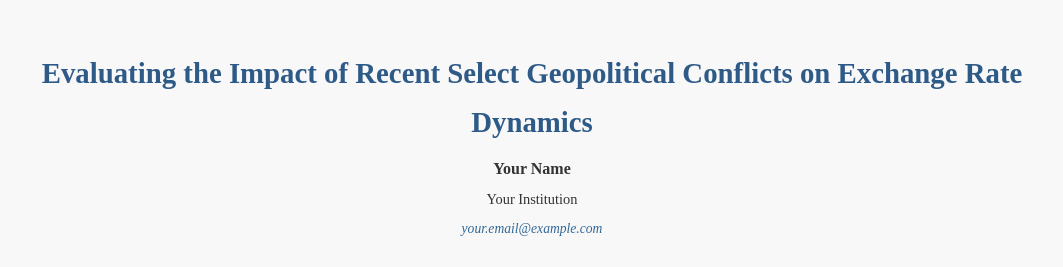
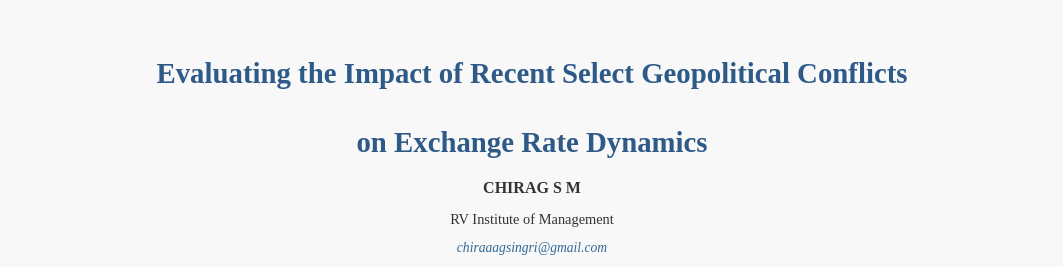
Before and after one commit to ChiragSingri/HTML, a plain HTML site: page F2.html in a window 1280 px wide. Shown: the top 267 px of the page, without its empty margins (108-1171 px from the left). Drawn offline with Linux system fonts and the light colour scheme; files whose address does not match are found by name.

Commit message:
Update F2.html

```diff
--- a/F2.html
+++ b/F2.html
@@ -127,11 +127,12 @@
 </head>
 <body>
 
-<h1>Evaluating the Impact of Recent Select Geopolitical Conflicts on Exchange Rate Dynamics</h1>
+<h1>Evaluating the Impact of Recent Select Geopolitical Conflicts</h1>
+	   <h1>on Exchange Rate Dynamics</h1>
 <div class="authors">
-  <div class="author">Your Name</div>
-  <div class="affiliation">Your Institution</div>
-  <div class="email">your.email@example.com</div>
+  <div class="author">CHIRAG S M</div>
+  <div class="affiliation">RV Institute of Management</div>
+  <div class="email">chiraaagsingri@gmail.com</div>
 </div>
 
 <nav>
@@ -662,10 +663,11 @@
     </ul>
   </li>
 </ul>
-<div style="text-align: center; margin: 20px 0;">
-  <img src="C:\Users\user\OneDrive\Desktop\Analysis\Granger test comparison.png"
+
+<div style="text-align: center; margin: 20px 0; max-width: 100%; box-sizing: border-box;">
+  <img src="https://raw.githubusercontent.com/ChiragSingri/HTML/main/Granger%20test%20comparison.png"
        alt="Granger Test Comparison Results"
-       style="max-width: 100%; height: auto;">
+       style="max-width: 100%; height: auto; display: block; margin: 0 auto;">
   <p style="font-style: italic; margin-top: 5px;">Granger Test Comparison Results</p>
 </div>
 
@@ -756,7 +758,8 @@
   <li>Ijaz, M. S., Ali, S., Du, A. M., & Khurram, M. (2025). Analyzing Financial Market Reactions to the Palestine-Israel Conflict: An Event Study perspective. <i>International Review of Economics & Finance</i>, 103864. <a href="https://doi.org/10.1016/j.iref.2025.103864">https://doi.org/10.1016/j.iref.2025.103864</a></li>
   <li>Jo, H., & Venderby, O. (2024). Russia’s invasion of Ukraine and implications for the Ukrainian Hryvnia and the Russian ruble. <i>International Journal of Financial Research</i>, 15(3), 54. <a href="https://doi.org/10.5430/ijfr.v15n3p54">https://doi.org/10.5430/ijfr.v15n3p54</a></li>
   <li>Khaliq, A. (2022). Global and Country-Specific Geopolitical Risks and Exchange Rate Volatility: New Empirical Evidence from Indonesia. <i>Jurnal Ekonomi Kuantitatif Terapan</i>, 225. <a href="https://doi.org/10.24843/jekt.2022.v15.i02.p05">https://doi.org/10.24843/jekt.2022.v15.i02.p05</acejt.2022.v15.i02.p05</a></li>
-  <li>Kur, A. P., Ngesa, O., & Sarguta, R. (2021). Exponential GARCH Model with Exogenous Covariate for South Sudanese Pounds—USD Exchange Rate Volatility: On the Effects of Conflict on Volatility. <i>Journal of Mathematical Finance</i>, 11(03), 466–483. <a href="https://doi.org/10.4236/jmf.2021.113026">https://doi.org/10.4236/jmf.2021.113026</a></li>
+  <li>Kur, A. P., Ngesa, O., & Sarguta, R. (2021). Exponential GARCH Model with Exogenous Covariate for South Sudanese Pounds—USD Exchange Rate Volatility: On the Effects of Conflict on Volatility. <i>Journal of Mathematical Finance</i>, 11(03), 466–483.
+<a href="https://doi.org/10.4236/jmf.2021.113026">      https://doi.org/10.4236/jmf.2021.113026</a></li>
   <li>Lyócsa, Š., & Plíhal, T. (2022). Russia’s ruble during the onset of the Russian invasion of Ukraine in early 2022: The role of implied volatility and attention. <i>Finance Research Letters</i>, 48, 102995. <a href="https://doi.org/10.1016/j.frl.2022.102995">https://doi.org/10.1016/j.frl.2022.102995</a></li>
   <li>Mansour-Ichrakieh, L. (2021). The impact of Israeli and Saudi Arabian geopolitical risks on the Lebanese financial market. <i>Journal of Risk and Financial Management</i>, 14(3), 94. <a href="https://doi.org/10.3390/jrfm14030094">https://doi.org/10.3390/jrfm14030094</a></li>
   <li>Mbah, R. E., & Wasum, D. F. (2022). Russian-Ukraine 2022 War: A Review of the Economic Impact of Russian-Ukraine Crisis on the USA, UK, Canada, and Europe. <i>Advances in Social Sciences Research Journal</i>, 9, 144-153. <a href="https://doi.org/10.14738/assrj.93.12005">https://doi.org/10.14738/assrj.93.12005</a></li>
```
